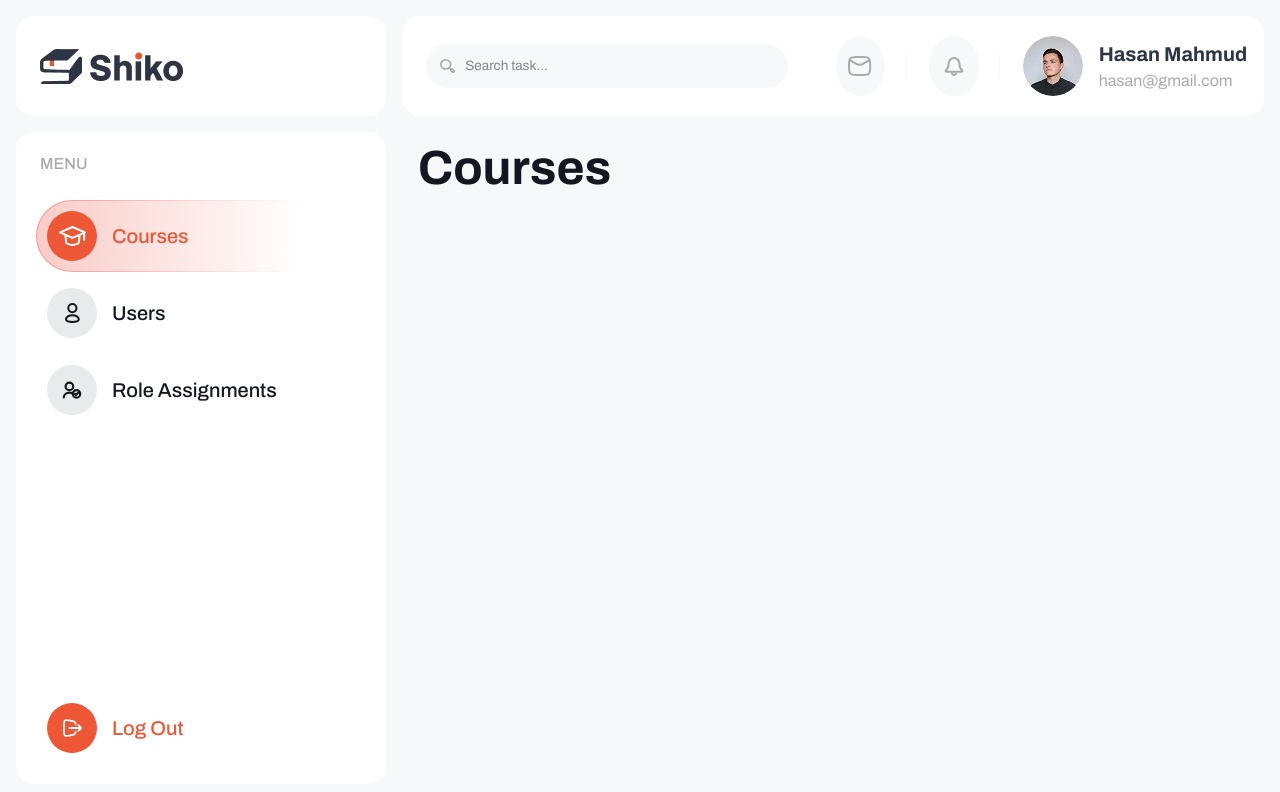
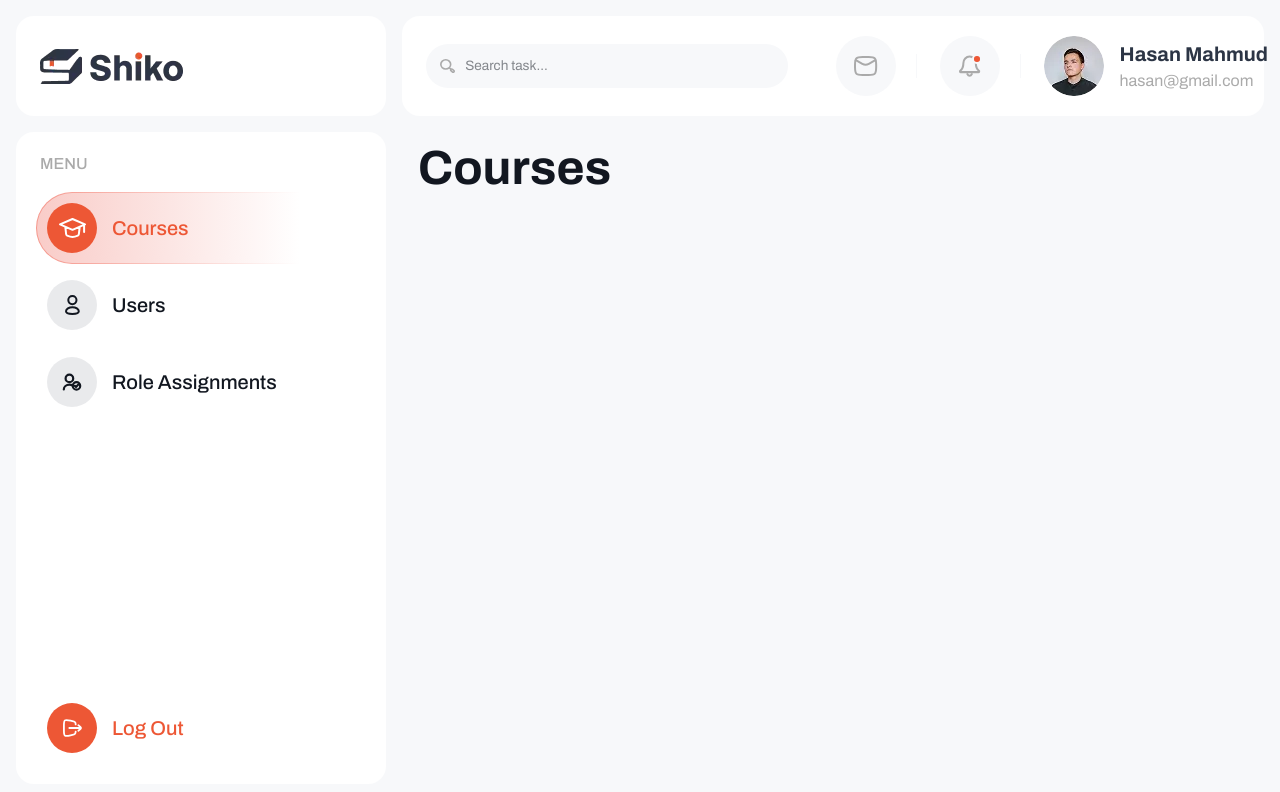
Before and after one commit to shiko-grupp1/shiko-webapp, a Next.js app: page /admin/courses in a window 1280 px wide. Shown: the top 792 px of the page. Built offline with nearby package versions, Linux system fonts and the light colour scheme.

Commit message:
feat: add unread indicator to header icon buttons

```diff
--- a/src/app/(admin)/layout.module.css
+++ b/src/app/(admin)/layout.module.css
@@ -42,7 +42,7 @@
 }
 
 .navLabel {
-  margin: 0 1rem 1.5rem 0.25rem;
+  margin: 0 1rem 1rem 0.25rem;
   color: var(--color-text-muted);
   font-size: 1rem;
   font-weight: 500;
@@ -101,11 +101,11 @@
   border-color: var(--primary-4);
 }
 
-.logoutButton:hover .logoutText {
+.logoutButton:active .logoutText {
   color: var(--p-hover-2);
 }
 
-.logoutButton:hover .logoutIcon {
+.logoutButton:active .logoutIcon {
   background-color: var(--p-hover-2);
 }
 
--- a/src/app/components/icons/BellIcon.tsx
+++ b/src/app/components/icons/BellIcon.tsx
@@ -4,14 +4,14 @@ export default function BellIcon() {
       <path
         d="M17.5 7.938C17.5 4.69 15.038 2 12 2S6.5 4.69 6.5 7.938c0 3.793-1.563 5.729-2.719 6.625-.484.375-.219 1.187.391 1.187h15.656c.61 0 .875-.812.391-1.187C19.063 13.667 17.5 11.731 17.5 7.938Z"
         stroke="currentColor"
-        strokeWidth="2"
+        strokeWidth="1.8"
         strokeLinecap="round"
         strokeLinejoin="round"
       />
       <path
         d="M14 17.5C13.516 18.386 12.797 19 12 19s-1.516-.614-2-1.5"
         stroke="currentColor"
-        strokeWidth="2"
+        strokeWidth="1.8"
         strokeLinecap="round"
         strokeLinejoin="round"
       />
--- a/src/app/components/shared/Header/Header.module.css
+++ b/src/app/components/shared/Header/Header.module.css
@@ -31,6 +31,10 @@
   font-size: 0.85rem;
 }
 
+.searchInput::-webkit-search-cancel-button {
+  cursor: pointer;
+}
+
 .searchIcon {
   display: inline-flex;
 }
@@ -42,6 +46,11 @@
   padding: 2rem;
 }
 
+.iconButtonWrapper {
+  position: relative;
+  display: inline-flex;
+}
+
 .iconButton.iconButton {
   display: inline-flex;
   align-items: center;
@@ -51,7 +60,29 @@
   position: relative;
 }
 
-.iconButton + .iconButton::before,
+.iconButton svg {
+  display: block;
+  width: 1.5rem;
+  height: 1.5rem;
+}
+
+.iconButton svg path {
+  stroke: currentColor;
+}
+
+.iconWithDot {
+  position: relative;
+  display: inline-flex;
+  align-items: center;
+  justify-content: center;
+}
+
+.bellIcon svg {
+  width: 1.7rem;
+  height: 1.7rem;
+}
+
+.iconButtonWrapper + .iconButtonWrapper::before,
 .userSummary::before {
   content: "";
   position: absolute;
@@ -61,6 +92,19 @@
   height: 1.5rem;
   background: var(--color-surface-muted, #f7f8fa);
   transform: translateY(-50%);
+}
+
+.notificationDot {
+  position: absolute;
+  top: 0.1rem;
+  right: 0.1rem;
+  width: 0.6rem;
+  height: 0.6rem;
+  border-radius: 50%;
+  background: var(--primary-3);
+  border: 2px solid var(--color-surface-muted, #f7f8fa);
+  z-index: 2;
+  pointer-events: none;
 }
 
 .userSummary img {
--- a/src/app/components/shared/Header/Header.tsx
+++ b/src/app/components/shared/Header/Header.tsx
@@ -7,7 +7,38 @@ import { Button } from "../Button/Button";
 import LetterIcon from "../../icons/LetterIcon";
 import BellIcon from "../../icons/BellIcon";
 
-export default function AdminHeader() {
+type HeaderIconButtonProps = {
+  icon: React.ReactNode;
+  label: string;
+  hasUnread?: boolean;
+  iconClassName?: string;
+};
+
+function HeaderIconButton({ icon, label, hasUnread = false, iconClassName }: HeaderIconButtonProps) {
+  const iconContent = hasUnread ? (
+    <span className={`${styles.iconWithDot} ${iconClassName || ""}`}>
+      {icon}
+      <span className={styles.notificationDot} aria-hidden="true" />
+    </span>
+  ) : (
+    icon
+  );
+
+  return (
+    <span className={styles.iconButtonWrapper}>
+      <Button
+        type="button"
+        shape="circle"
+        variant="neutral"
+        icon={iconContent}
+        className={styles.iconButton}
+        aria-label={label}
+      />
+    </span>
+  );
+}
+
+export default function Header() {
   return (
     <header className={styles.siteHeader}>
       <label className={styles.search}>
@@ -23,22 +54,13 @@ export default function AdminHeader() {
       </label>
 
       <div className={styles.headerActions}>
-        <Button
-          type="button"
-          shape="circle"
-          variant="neutral"
-          icon={<LetterIcon />}
-          className={styles.iconButton}
-          aria-label="Messages"
-        />
+        <HeaderIconButton icon={<LetterIcon />} label="Messages" />
 
-        <Button
-          type="button"
-          shape="circle"
-          variant="neutral"
+        <HeaderIconButton
           icon={<BellIcon />}
-          className={styles.iconButton}
-          aria-label="Notifications"
+          label="Notifications"
+          hasUnread
+          iconClassName={styles.bellIcon}
         />
 
         <div className={styles.userSummary}>
```
